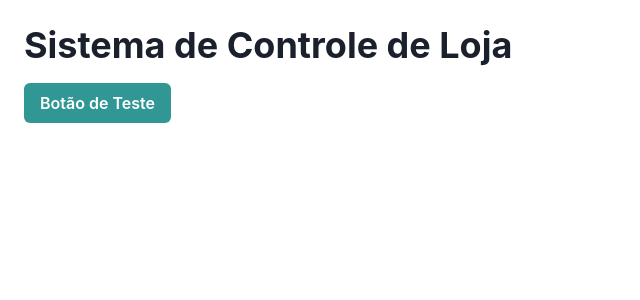
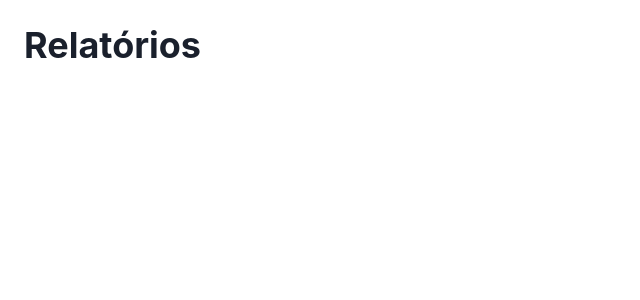
Before and after one commit to Guiaugusto1/Controle_Boletos, a React (Vite) app: page /relatorios in a window 1280 px wide. Shown: the top 300 px of the page, without its empty margins (0-640 px from the left). Built offline with nearby package versions, Linux system fonts and the light colour scheme.

Commit message:
feat: adiciona react-router-dom e configura rotas feat: adiciona react-router-dom e configura rotas

```diff
--- a/package.json
+++ b/package.json
@@ -13,7 +13,8 @@
     "@emotion/styled": "^11.11.0",
     "framer-motion": "^10.12.16",
     "react": "^18.2.0",
-    "react-dom": "^18.2.0"
+    "react-dom": "^18.2.0",
+    "react-router-dom": "^7.6.3"
   },
   "devDependencies": {
     "@vitejs/plugin-react": "^4.0.0",
--- a/src/App.jsx
+++ b/src/App.jsx
@@ -1,11 +1,11 @@
-import { Box, Heading, Button } from '@chakra-ui/react'
+import { BrowserRouter } from 'react-router-dom'
+import AppRoutes from './routes'
 
 function App() {
   return (
-    <Box p={6}>
-      <Heading mb={4}>Sistema de Controle de Loja</Heading>
-      <Button colorScheme="teal">Botão de Teste</Button>
-    </Box>
+    <BrowserRouter>
+      <AppRoutes />
+    </BrowserRouter>
   )
 }
 
--- /dev/null
+++ b/src/pages/Boletos.jsx
@@ -0,0 +1,11 @@
+import { Box, Heading } from '@chakra-ui/react'
+
+function Boletos() {
+  return (
+    <Box p={6}>
+      <Heading>Boletos</Heading>
+    </Box>
+  )
+}
+
+export default Boletos
--- /dev/null
+++ b/src/pages/Despesas.jsx
@@ -0,0 +1,11 @@
+import { Box, Heading } from '@chakra-ui/react'
+
+function Despesas() {
+return (
+    <Box p={6}>
+    <Heading>Despesas</Heading>
+    </Box>
+)
+}
+
+export default Despesas
--- /dev/null
+++ b/src/pages/Fiados.jsx
@@ -0,0 +1,11 @@
+import { Box, Heading } from '@chakra-ui/react'
+
+function Fiados() {
+return (
+    <Box p={6}>
+    <Heading>Fiados</Heading>
+    </Box>
+)
+}
+
+export default Fiados
--- /dev/null
+++ b/src/pages/Home.jsx
@@ -0,0 +1,11 @@
+import { Box, Heading } from '@chakra-ui/react'
+
+function Home() {
+return (
+    <Box p={6}>
+    <Heading>Página Inicial</Heading>
+    </Box>
+)
+}
+
+export default Home
--- /dev/null
+++ b/src/pages/Relatorios.jsx
@@ -0,0 +1,11 @@
+import { Box, Heading } from '@chakra-ui/react'
+
+function Relatorios() {
+return (
+    <Box p={6}>
+    <Heading>Relatórios</Heading>
+    </Box>
+)
+}
+
+export default Relatorios
--- /dev/null
+++ b/src/pages/Vendas.jsx
@@ -0,0 +1,11 @@
+import { Box, Heading } from '@chakra-ui/react'
+
+function Vendas() {
+return (
+    <Box p={6}>
+    <Heading>Vendas</Heading>
+    </Box>
+)
+}
+
+export default Vendas
--- /dev/null
+++ b/src/routes.jsx
@@ -0,0 +1,22 @@
+import { Routes, Route } from 'react-router-dom'
+import Home from './pages/Home'
+import Boletos from './pages/Boletos'
+import Despesas from './pages/Despesas'
+import Vendas from './pages/Vendas'
+import Fiados from './pages/Fiados'
+import Relatorios from './pages/Relatorios'
+
+function AppRoutes() {
+  return (
+    <Routes>
+      <Route path="/" element={<Home />} />
+      <Route path="/boletos" element={<Boletos />} />
+      <Route path="/despesas" element={<Despesas />} />
+      <Route path="/vendas" element={<Vendas />} />
+      <Route path="/fiados" element={<Fiados />} />
+      <Route path="/relatorios" element={<Relatorios />} />
+    </Routes>
+  )
+}
+
+export default AppRoutes
```
Also changed, not shown: 1 other file (tests, documents, lock files or other folders).
